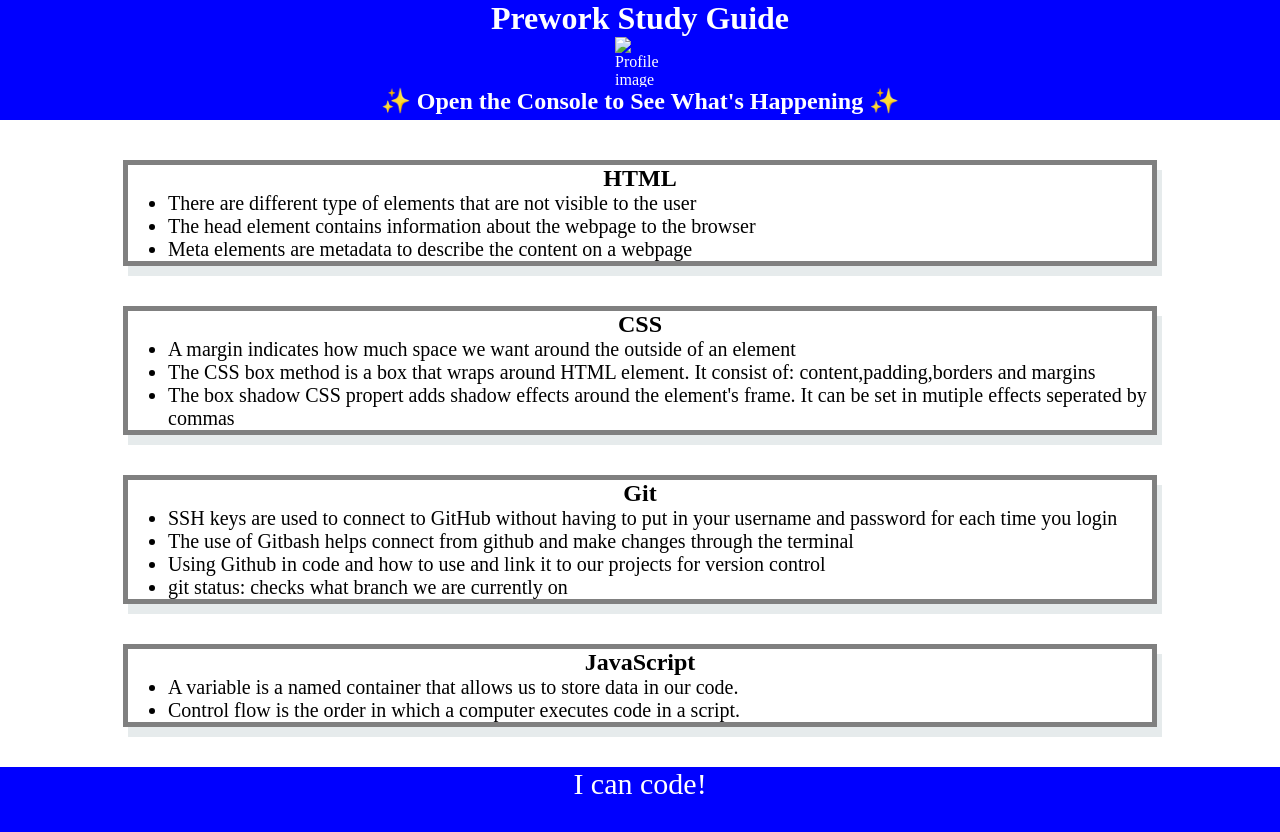
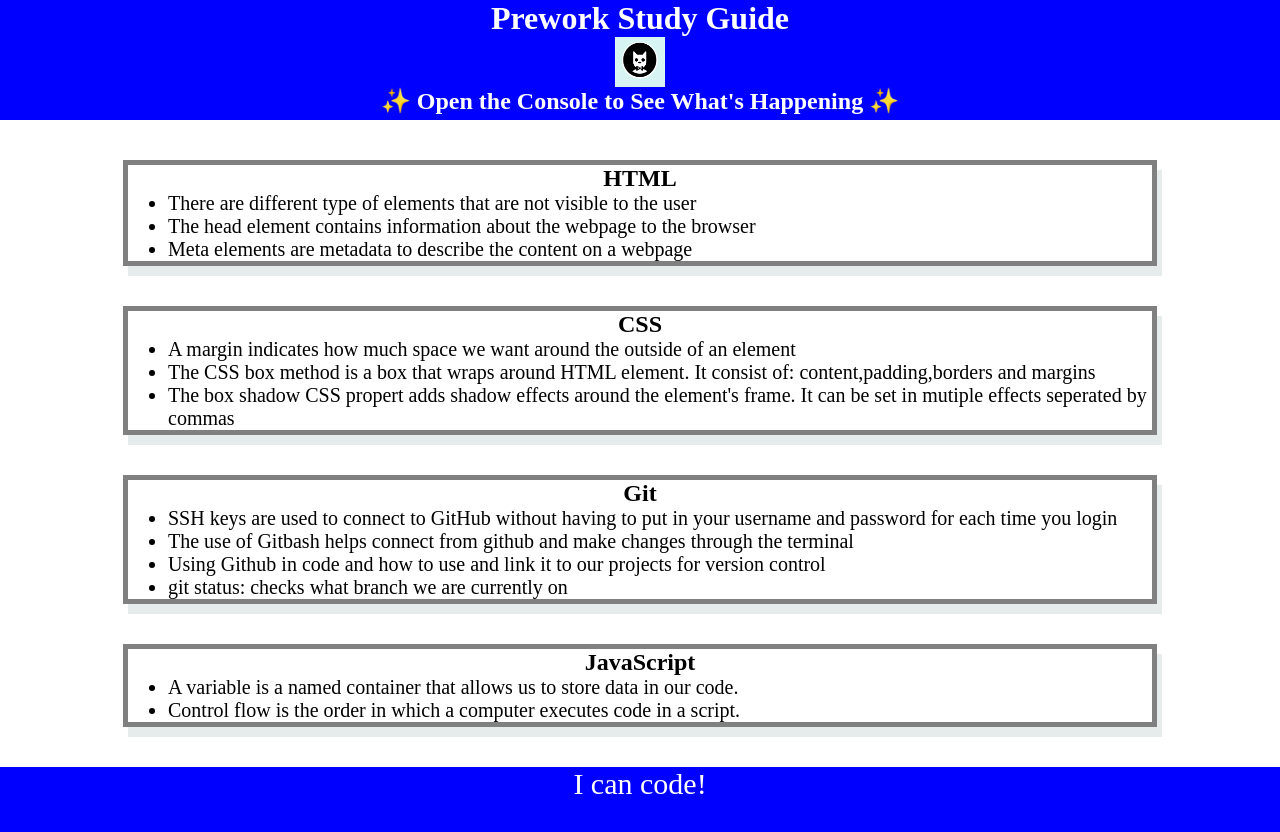
Before and after one commit to BrijaeWill/prework-study-guide, a plain HTML site: page index.html in a window 1280 px wide. Drawn offline with Linux system fonts and the light colour scheme; files whose address does not match are found by name.

Commit message:
Fixing png

```diff
--- a/index.html
+++ b/index.html
@@ -10,7 +10,7 @@
   <body>
     <header id="top">
       <h1>Prework Study Guide</h1>
-      <img src="./assets/bowtie-cat.png" alt="Profile image of cat wearing a bow tie." />
+      <img src="prework-study-guide\assets\bowtie-cat.png" alt="Profile image of cat wearing a bow tie." />
       <h2>✨ Open the Console to See What's Happening ✨</h2>
     </header>
     <main>
```
